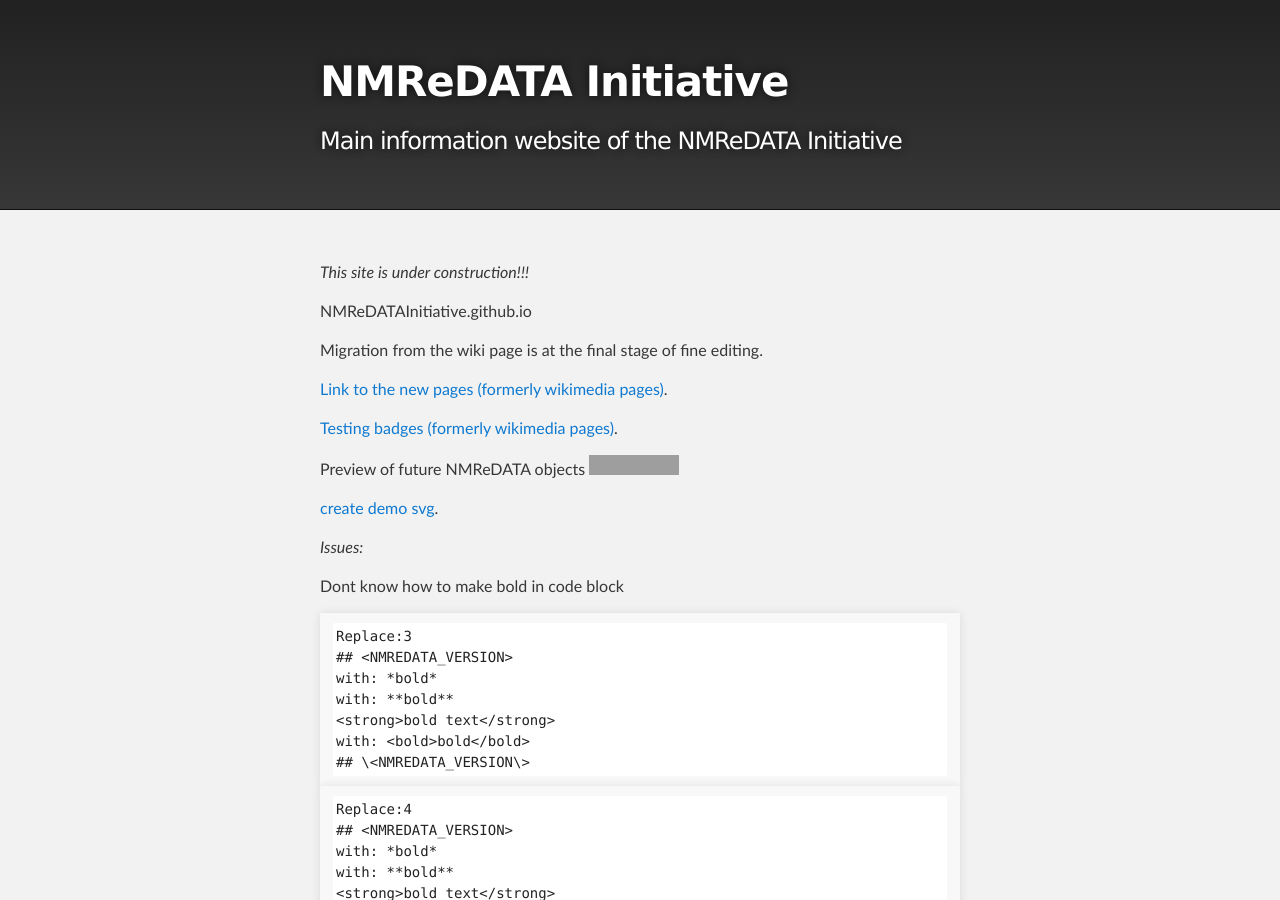
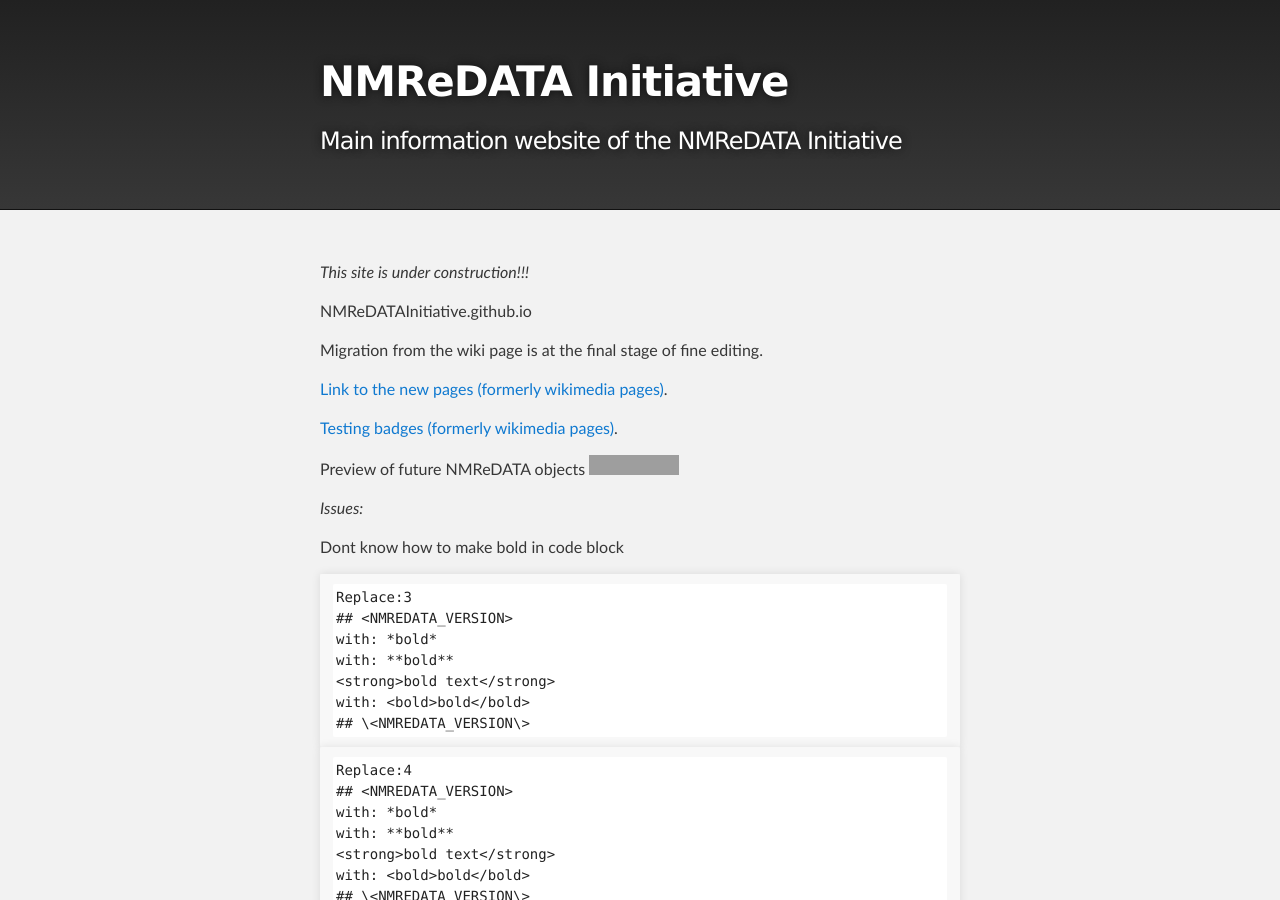
Before and after one commit to NMReDATAInitiative/NMReDATAInitiative.github.io, a Jekyll site: the page built from index.md, in a window 1280 px wide and 900 px high. Built offline with Jekyll 4.4.1, drawn with Linux system fonts in a browser that asks for light colours; grey boxes are pictures that could not be loaded.

```diff
--- a/index.md
+++ b/index.md
@@ -13,9 +13,6 @@ Migration from the wiki page is at the final stage of fine editing.
 
 Preview of future NMReDATA objects
 <a href=""><object data="https://img.shields.io/endpoint.svg?url=https://nmredatainitiative.github.io/demoChemedataBadge.json&link=https://chemedata.org&link=https://nmredata.org"></object></a>
-
-[create demo svg](./demoJavascriptGeneratedSvg.html).
-
 
 
 *Issues:*
```
